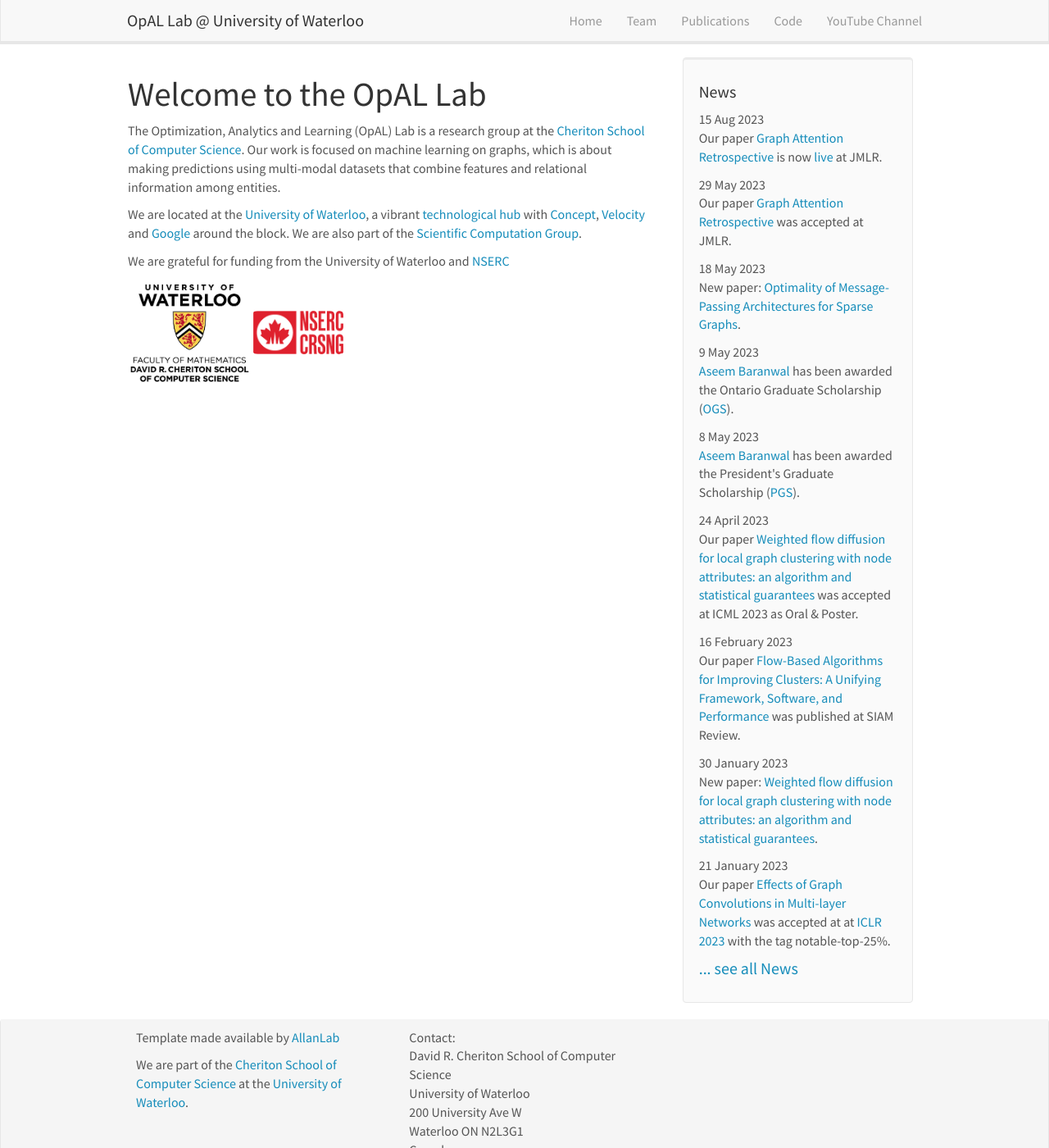
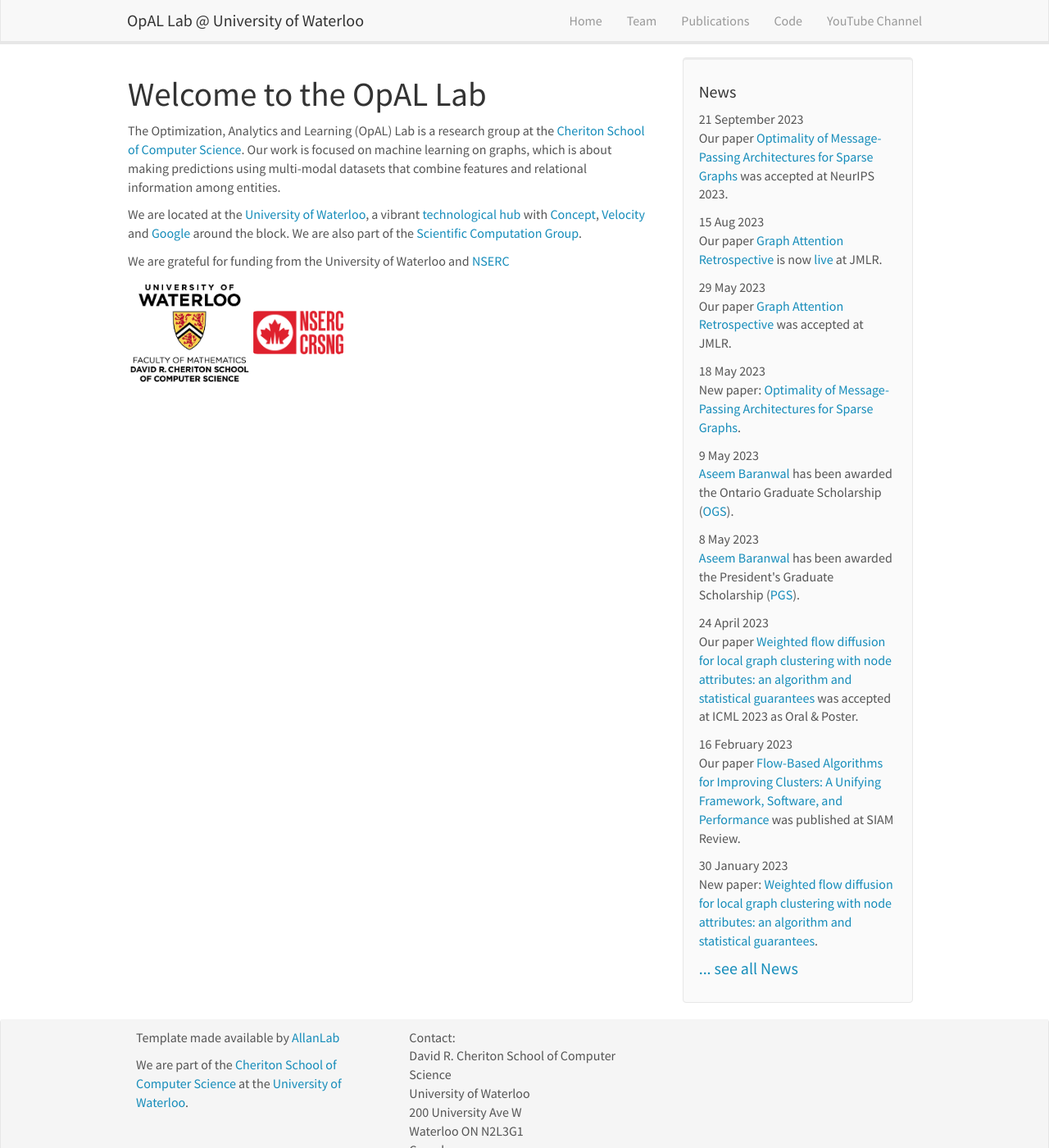
Before and after one commit to opallab/opallab.github.io, a Jekyll site: the page built from _pages/home.md, in a window 1280 px wide and 1400 px high. Shown: the whole window at 82% size. Built offline with Jekyll 4.4.1, drawn with Linux system fonts in a browser that asks for light colours; nearby versions of some CDN libraries.

Commit message:
accepted paper at neurips 2023

```diff
--- a/_data/news.yml
+++ b/_data/news.yml
@@ -1,3 +1,6 @@
+- date: 21 September 2023
+  headline: "Our paper <a href='https://arxiv.org/abs/2305.10391'>Optimality of Message-Passing Architectures for Sparse Graphs</a> was accepted at NeurIPS 2023."
+
 - date: 15 Aug 2023
   headline: "Our paper <a href='https://jmlr.org/papers/v24/22-125.html'>Graph Attention Retrospective</a> is now <a href='https://jmlr.org/papers/v24/22-125.html'>live</a> at JMLR."
 
```
